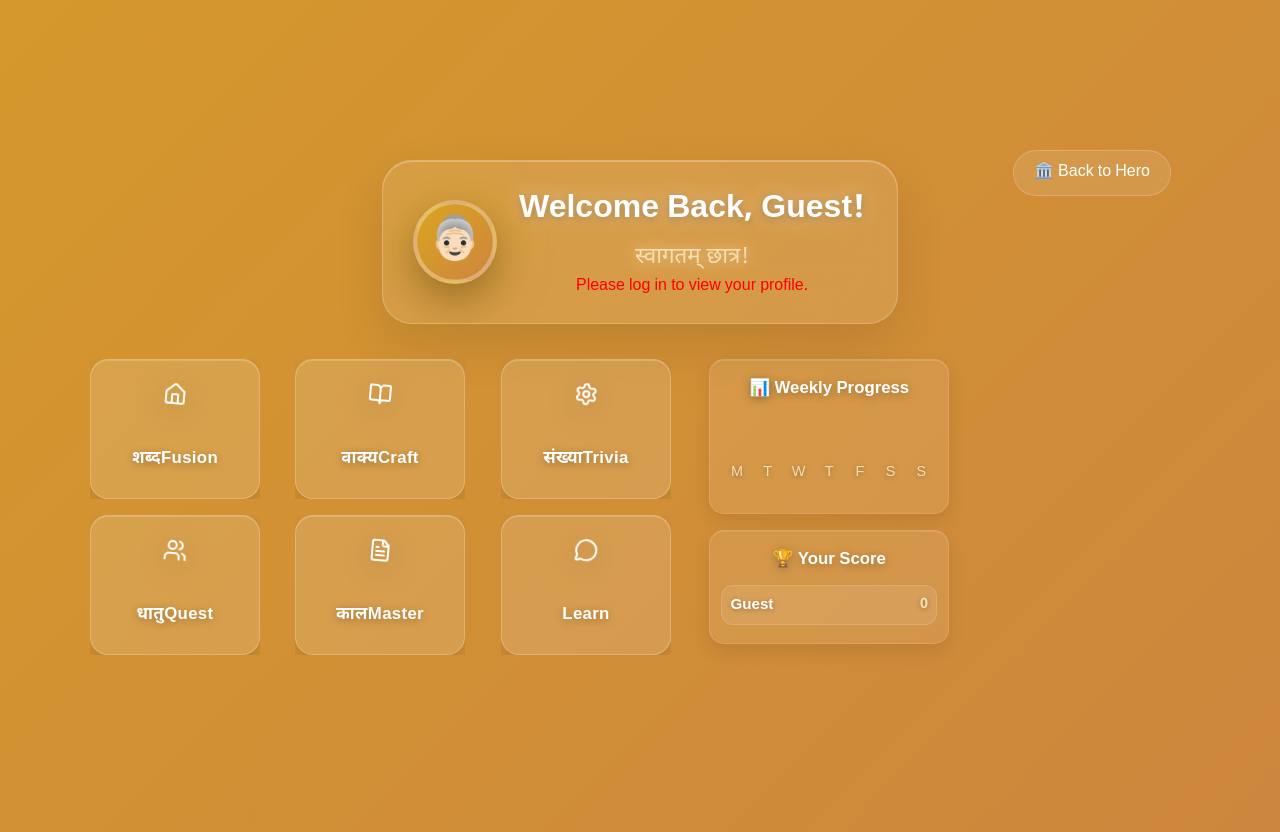
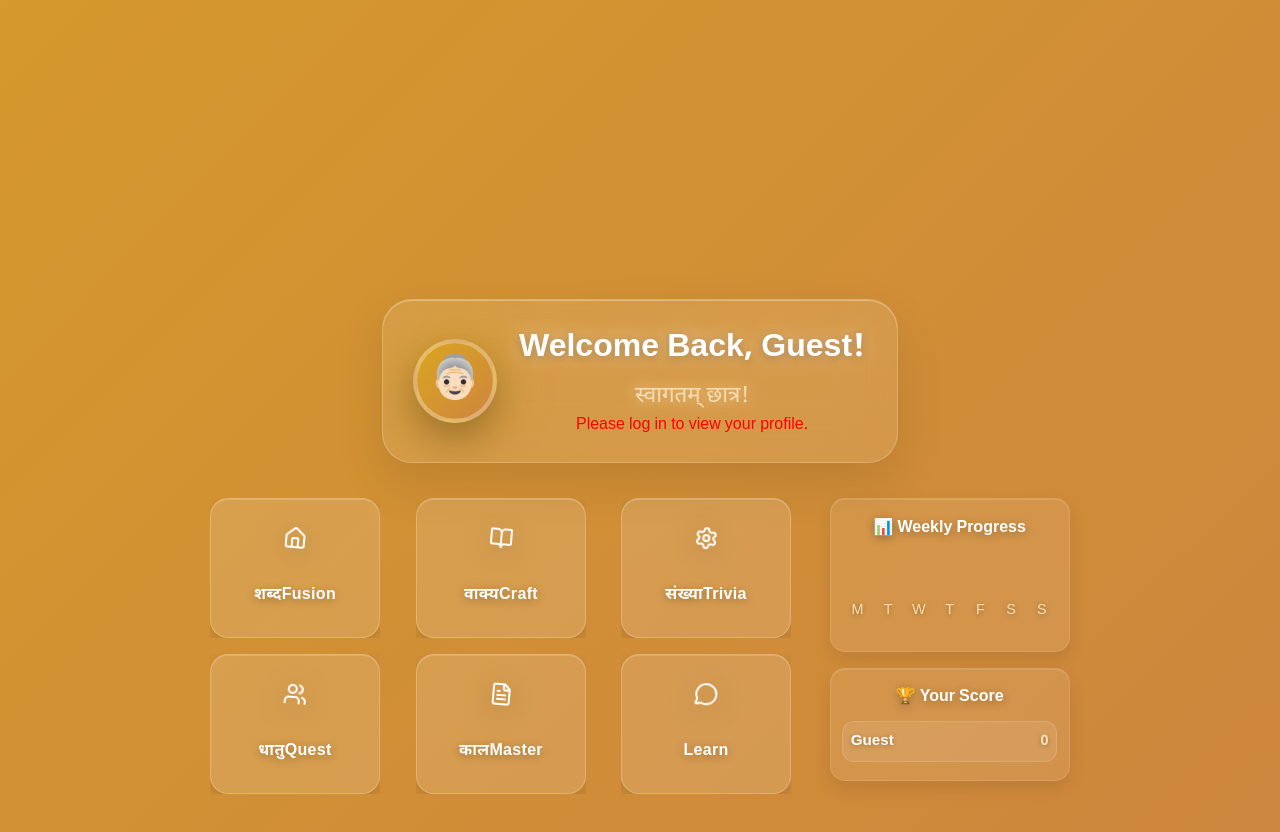
Before and after one commit to ruchiigadgil/sanskrit-frontend, a React (Vite) app: page /hero in a window 1280 px wide. Shown: the part 1480-2312 px from the top of the page. Built offline with nearby package versions, Linux system fonts and the light colour scheme.

Commit message:
Update Dashboard.jsx

```diff
--- a/src/components/Dashboard.jsx
+++ b/src/components/Dashboard.jsx
@@ -1,4 +1,3 @@
-
 import React, { useState, useEffect, useRef } from "react";
 import {
   Home,
@@ -190,10 +189,11 @@ const Dashboard = () => {
       width: 100vw;
       display: flex;
       flex-direction: column;
-      justify-content: flex-start;
-      align-items: flex-start;
+      justify-content: center;
+      align-items: center;
       padding: 0 0.5rem;
-      margin: 0;
+      margin: 0 auto;
+      max-width: 1100px;
       position: relative;
       transform: ${isLoaded ? "translateY(0)" : "translateY(30px)"};
       opacity: ${isLoaded ? 1 : 0};
@@ -380,7 +380,7 @@ const Dashboard = () => {
     .main-content {
       display: flex;
       flex-direction: row;
-      justify-content: flex-start;
+      justify-content: center;
       align-items: flex-start;
       gap: 1.2rem;
       width: 100%;
@@ -464,7 +464,7 @@ const Dashboard = () => {
     }
 
     .card-icon {
-      font-size: 2.2rem;
+      font-size: 2rem; /* Reduced from 2.2rem to avoid magnification */
       margin-bottom: 0.5rem;
       color: #fff;
       filter: drop-shadow(0 5px 15px rgba(0, 0, 0, 0.3));
@@ -473,11 +473,11 @@ const Dashboard = () => {
 
     @keyframes iconFloat {
       0%, 100% { transform: translateY(0px) rotate(0deg); }
-      50% { transform: translateY(-15px) rotate(5deg); }
+      50% { transform: translateY(-10px) rotate(5deg); } /* Reduced from -15px */
     }
 
     .card-title {
-      font-size: 1.05rem;
+      font-size: 1rem; /* Reduced from 1.05rem */
       font-weight: 600;
       color: #fff;
       text-shadow: 0 2px 10px rgba(0, 0, 0, 0.3);
@@ -503,7 +503,7 @@ const Dashboard = () => {
       background: transparent;
       border: none;
       color: #fff;
-      font-size: 1.8rem;
+      font-size: 1.5rem; /* Reduced from 1.8rem */
       font-weight: 700;
       cursor: pointer;
       outline: none;
@@ -514,7 +514,7 @@ const Dashboard = () => {
 
     @keyframes playGlow {
       from { text-shadow: 0 2px 10px rgba(0, 0, 0, 0.5); }
-      to { text-shadow: 0 0 20px rgba(255, 255, 255, 0.8), 0 2px 10px rgba(0, 0, 0, 0.5); }
+      to { text-shadow: 0 0 15px rgba(255, 255, 255, 0.6), 0 2px 10px rgba(0, 0, 0, 0.5); } /* Reduced glow intensity */
     }
 
     .play-icon {
@@ -523,7 +523,7 @@ const Dashboard = () => {
 
     @keyframes playPulse {
       0%, 100% { transform: scale(1); }
-      50% { transform: scale(1.3); }
+      50% { transform: scale(1.1); } /* Reduced from 1.3 */
     }
 
     .sidebar {
@@ -576,7 +576,7 @@ const Dashboard = () => {
     }
 
     .widget-title {
-      font-size: 1.05rem;
+      font-size: 1rem; /* Reduced from 1.05rem */
       font-weight: 600;
       color: #fff;
       margin-bottom: 0.7rem;
@@ -615,7 +615,7 @@ const Dashboard = () => {
     }
 
     .progress-bar:hover {
-      transform: scale(1.1);
+      transform: scale(1.05); /* Reduced from 1.1 */
       box-shadow: 0 8px 25px rgba(0, 0, 0, 0.3);
     }
 
@@ -812,10 +812,6 @@ const Dashboard = () => {
     navigate(item.path, { state: { fromGame: true, score } });
   };
 
-  const handleBackToHero = () => {
-    navigate("/hero");
-  };
-
   const handleLogout = () => {
     tokenManager.removeToken();
     navigate("/");
@@ -853,37 +849,6 @@ const Dashboard = () => {
       <style>{styles}</style>
       <div className="parallax-bg" />
       <div className="dashboard-container">
-        <div
-          className="scroll-to-top"
-          onClick={handleBackToHero}
-          style={{
-            position: "fixed",
-            top: "30px",
-            right: "30px",
-            zIndex: 1000,
-            background: "rgba(255, 255, 255, 0.1)",
-            backdropFilter: "blur(10px)",
-            border: "1px solid rgba(255, 255, 255, 0.2)",
-            borderRadius: "25px",
-            padding: "10px 20px",
-            color: "white",
-            cursor: "pointer",
-            fontSize: "1rem",
-            transition: "all 0.3s ease",
-            animation: "bounce 2s infinite",
-          }}
-          onMouseEnter={(e) => {
-            e.target.style.background = "rgba(255, 255, 255, 0.2)";
-            e.target.style.transform = "scale(1.05)";
-          }}
-          onMouseLeave={(e) => {
-            e.target.style.background = "rgba(255, 255, 255, 0.1)";
-            e.target.style.transform = "scale(1)";
-          }}
-        >
-          🏛️ Back to Hero
-        </div>
-
         <div className="header">
           <div className="profile-section">
             <div className="avatar">👵🏻</div>
```
